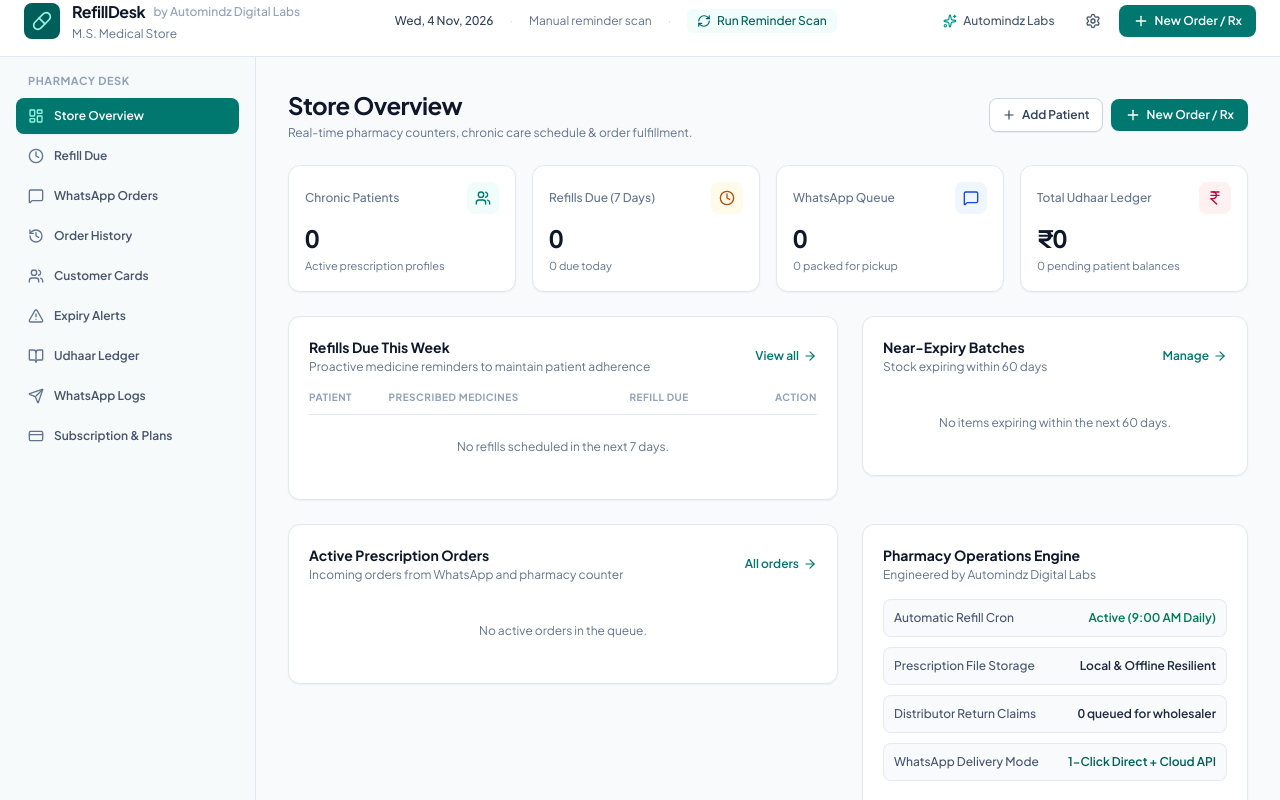
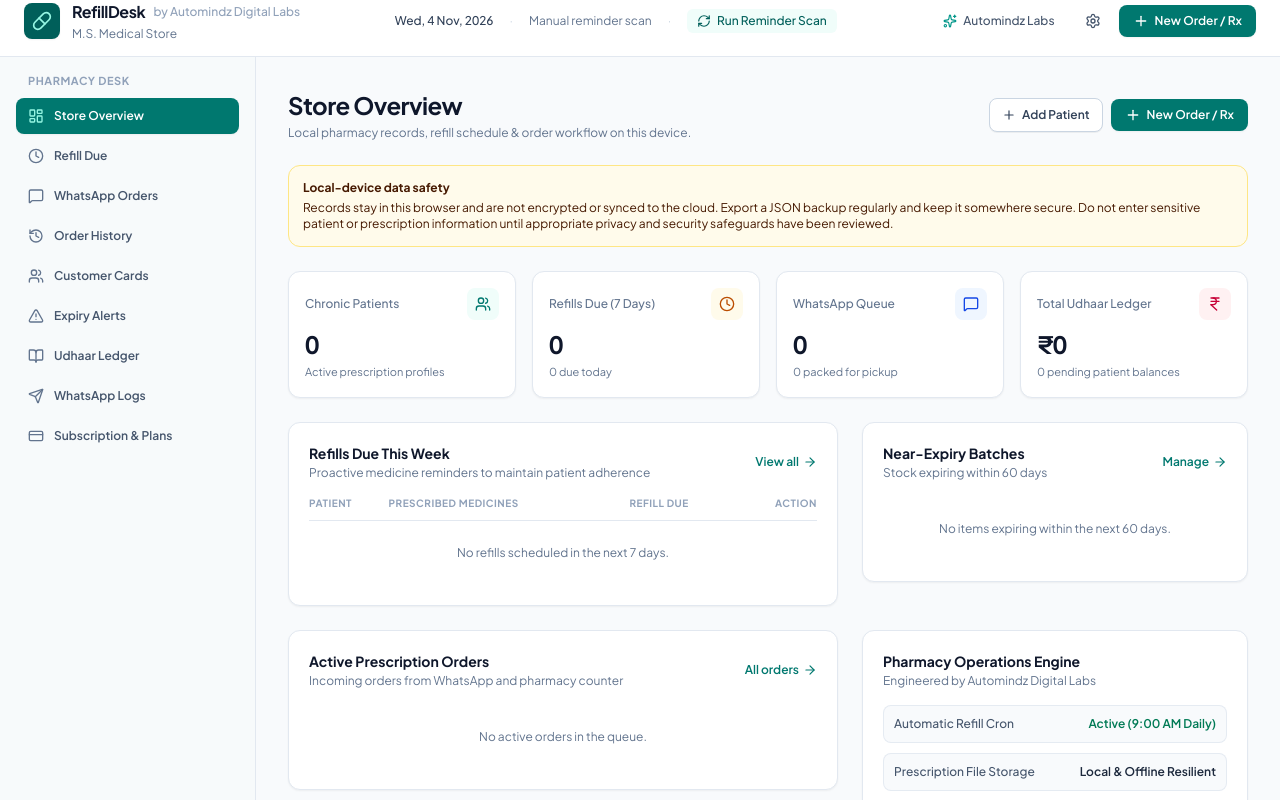
Before and after one commit to amansiddiqui2703/Medical-Store-App, a React (Vite) app: page / in a window 1280 px wide. Shown: the top 800 px of the page. Built offline with nearby package versions, Linux system fonts and the light colour scheme.

Commit message:
Add visible local-data safety notice to pharmacy dashboard

```diff
--- a/src/components/DashboardView.tsx
+++ b/src/components/DashboardView.tsx
@@ -65,7 +65,7 @@ export const DashboardView: React.FC<DashboardViewProps> = ({
             Store Overview
           </h1>
           <p className="text-xs text-slate-500 mt-1">
-            Real-time pharmacy counters, chronic care schedule &amp; order fulfillment.
+            Local pharmacy records, refill schedule &amp; order workflow on this device.
           </p>
         </div>
         <div className="flex items-center gap-2">
@@ -84,6 +84,11 @@ export const DashboardView: React.FC<DashboardViewProps> = ({
             <span>New Order / Rx</span>
           </button>
         </div>
+      </div>
+
+      <div role="note" className="rounded-xl border border-amber-200 bg-amber-50 p-3.5 text-xs text-amber-950">
+        <p className="font-bold">Local-device data safety</p>
+        <p className="mt-1">Records stay in this browser and are not encrypted or synced to the cloud. Export a JSON backup regularly and keep it somewhere secure. Do not enter sensitive patient or prescription information until appropriate privacy and security safeguards have been reviewed.</p>
       </div>
 
       {/* KPI Stat Cards (4 columns) */}
```
